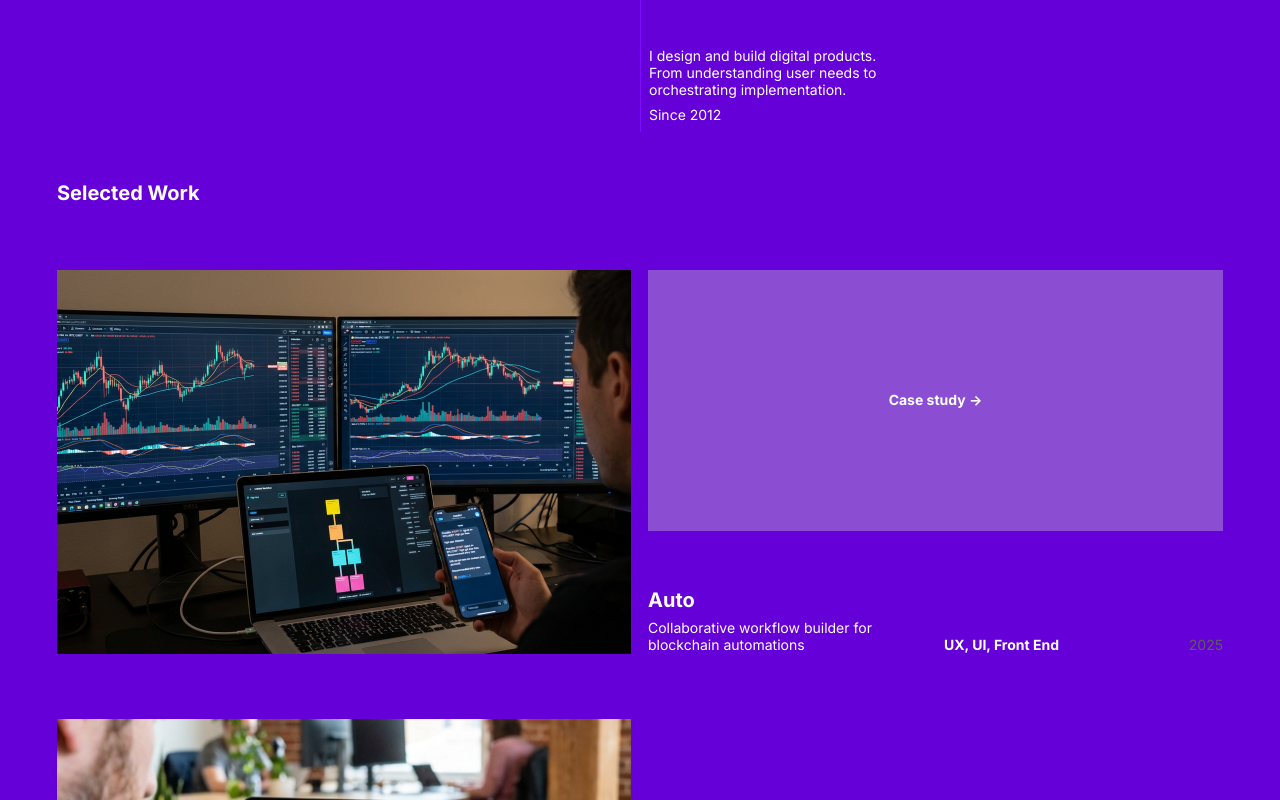
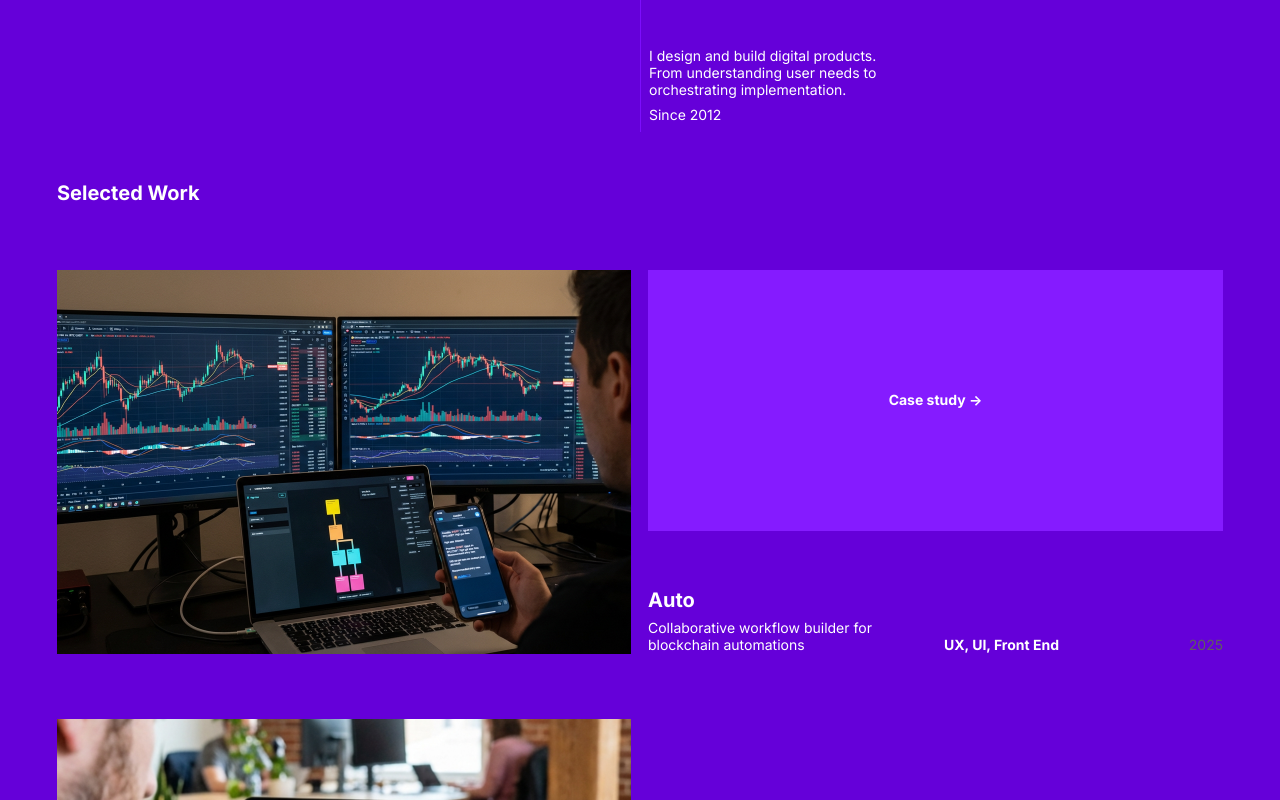
Before and after one commit to dnlklmn/dweb-26, a React (Vite) app: page / in a window 1280 px wide. In both pictures the pointer is over the element 935 px from the left and 986 px from the top of the page. Shown: the part 586-1386 px from the top of the page. Built offline with nearby package versions, Linux system fonts and the light colour scheme.

Commit message:
Hover fix

```diff
--- a/src/components/CaseStudyCard.css
+++ b/src/components/CaseStudyCard.css
@@ -5,7 +5,8 @@
     text-decoration: none;
     color: inherit;
     cursor: pointer;
-    transition: border-bottom-color var(--border-fade-duration) var(--anim-easing);
+    transition: border-bottom-color var(--border-fade-duration)
+        var(--anim-easing);
 }
 
 .anim-complete .case-study {
@@ -19,7 +20,8 @@
     min-height: 400px;
     padding: 8px;
     border-right: var(--border);
-    transition: border-right-color var(--border-fade-duration) var(--anim-easing);
+    transition: border-right-color var(--border-fade-duration)
+        var(--anim-easing);
 }
 
 .anim-complete .case-study__image {
@@ -48,7 +50,8 @@
     padding: 8px;
     position: relative;
     overflow: hidden;
-    transition: border-bottom-color var(--border-fade-duration) var(--anim-easing);
+    transition: border-bottom-color var(--border-fade-duration)
+        var(--anim-easing);
 }
 
 .anim-complete .case-study__info-top {
@@ -68,7 +71,7 @@
 }
 
 .case-study__info-top:hover::before {
-    background: #8b4dd2;
+    background: #851bff;
 }
 
 .case-study__info-top::after {
```
